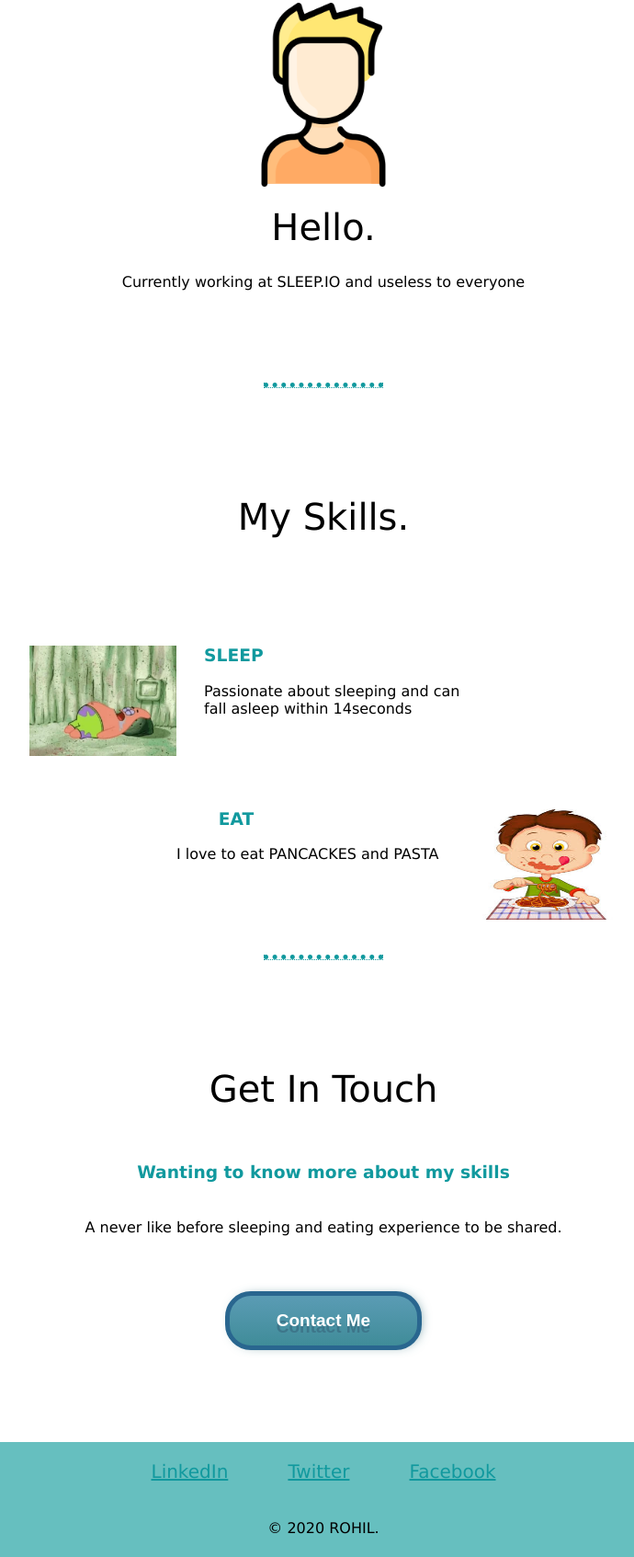
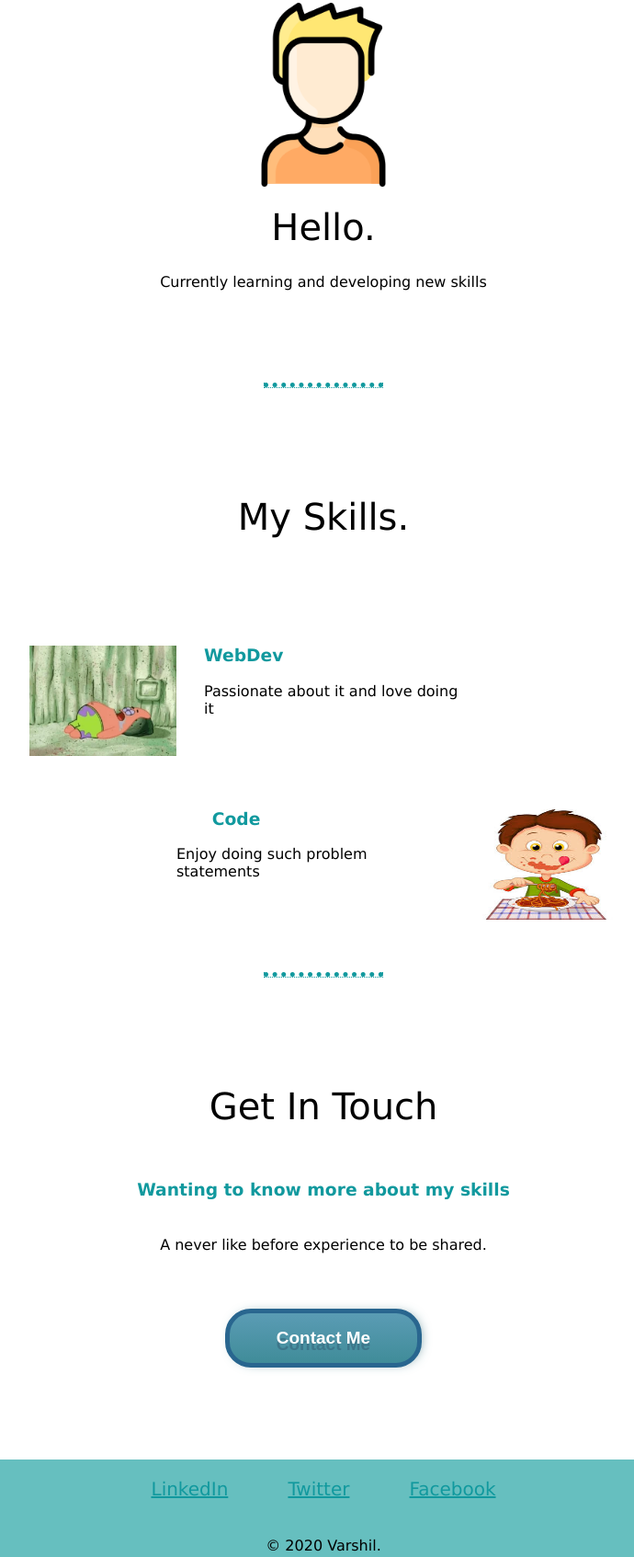
Before and after one commit to varshil2001/RDL, a plain HTML site: page index.html in a window 1280 px wide. Shown: the part 864-2557 px from the top of the page at 92% size, without its empty margins (288-978 px from the left). Drawn offline with Linux system fonts and the light colour scheme.

Commit message:
Add files via upload

```diff
--- a/index.html
+++ b/index.html
@@ -10,9 +10,9 @@
   <body>
     <div class="top-container">
       <img class="top-cloud"src="cloud.png" alt="cloud">
-      <h1>Rohil DL</h1>
+      <h1>Varshil DL</h1>
 
-      <h2>Father Of <span>Sleep</span></h2>
+      <h2>I am a <span>programmer</span></h2>
       <img class="bottom-cloud"src="cloud.png" alt="cloud">
       <img src="mountain.png" alt="mountain">
     </div>
@@ -20,31 +20,31 @@
       <div class="profile">
         <img class="man" src="man.png" alt="Profile picture">
         <h2>Hello.</h2>
-        <p class="ab">Currently working at SLEEP.IO and useless to everyone</p>
+        <p class="ab">Currently learning and developing new skills</p>
       </div>
       <hr>
       <div class="skills">
         <h2>My Skills.</h2>
         <div class="skill-row">
           <img class="sleep" src="200.webp" alt="sleeping">
-          <h3>SLEEP</h3>
-          <p>Passionate about sleeping and can fall asleep within 14seconds</p>
+          <h3>WebDev</h3>
+          <p>Passionate about it and love doing it</p>
         </div>
         <div class="space">
 
         </div>
         <div class="skill-row">
           <img class="eating" src="eat.jpg" alt="eating">
-          <h3 class="abcd">EAT</h3>
-          <p>I love to eat PANCACKES and PASTA</p>
+          <h3 class="abcd">Code</h3>
+          <p>Enjoy doing such problem statements</p>
         </div>
       </div>
       <hr>
       <div class="contact-me">
         <h2>Get In Touch</h2>
         <h3 class="abc">Wanting to know more about my skills</h3>
-        <p class="abc">A never like before sleeping and eating experience to be shared.</p>
-        <a href="rohillavingia@gmail.com" class="myButton">Contact Me</a>
+        <p class="abc">A never like before experience to be shared.</p>
+        <a href="rohilvarshil@gmail.com" class="myButton">Contact Me</a>
       </div>
     </div>
 
@@ -53,7 +53,7 @@
       <a class="footer-link" href="https://www.linkedin.com/">LinkedIn</a>
       <a class="footer-link" href="https://twitter.com/">Twitter</a>
       <a class="footer-link" href="https://www.facebook.com/">Facebook</a>
-      <p class="abc">© 2020 ROHIL.</p>
+      <p class="abc">© 2020 Varshil.</p>
     </div>
 
   </body>
```
